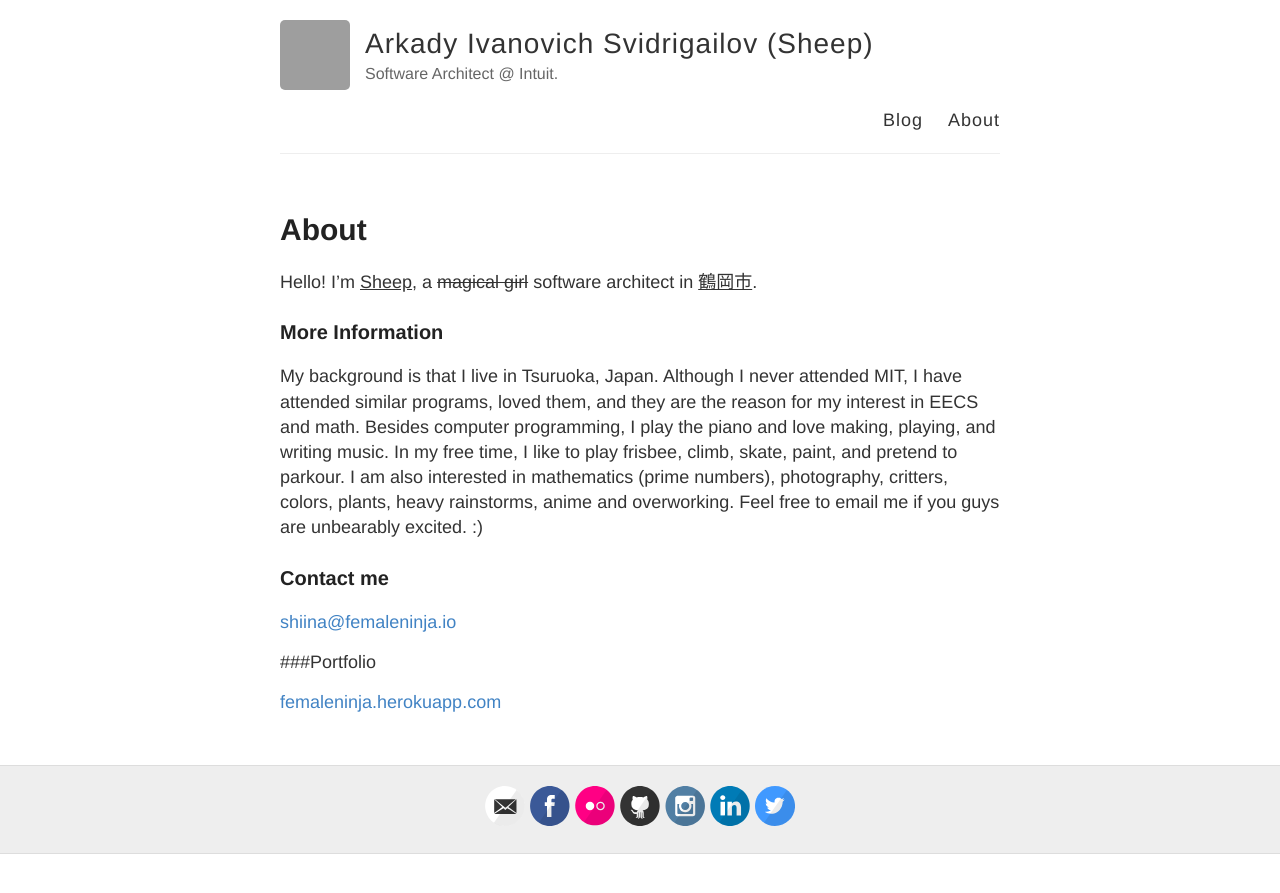
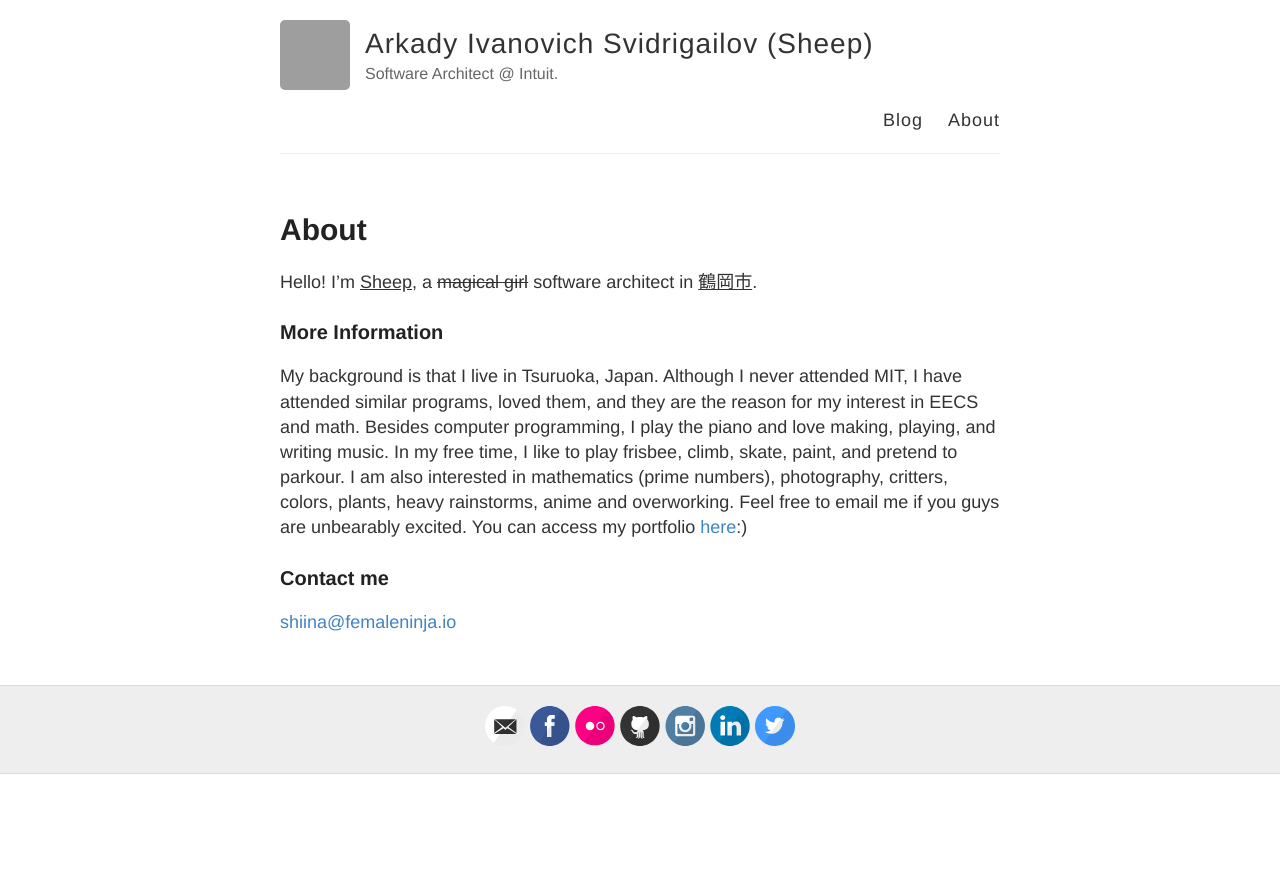
Before and after one commit to femaleninja/femaleninja.github.io, a Jekyll site: the page built from about.md, in a window 1280 px wide. Shown: the top 893 px of the page. Built offline with Jekyll 4.4.1, drawn with Linux system fonts in a browser that asks for light colours; grey boxes are pictures that could not be loaded.

Commit message:
femaleninjaaaa

```diff
--- a/about.md
+++ b/about.md
@@ -8,12 +8,8 @@ permalink: /about/
 
 ### More Information
 
-My background is that I live in Tsuruoka, Japan. Although I never attended MIT, I have attended similar programs, loved them, and they are the reason for my interest in EECS and math. Besides computer programming, I play the piano and love making, playing, and writing music. In my free time, I like to play frisbee, climb, skate, paint, and pretend to parkour. I am also interested in mathematics (prime numbers), photography, critters, colors, plants, heavy rainstorms, anime and overworking. Feel free to email me if you guys are unbearably excited. :)
+My background is that I live in Tsuruoka, Japan. Although I never attended MIT, I have attended similar programs, loved them, and they are the reason for my interest in EECS and math. Besides computer programming, I play the piano and love making, playing, and writing music. In my free time, I like to play frisbee, climb, skate, paint, and pretend to parkour. I am also interested in mathematics (prime numbers), photography, critters, colors, plants, heavy rainstorms, anime and overworking. Feel free to email me if you guys are unbearably excited. You can access my portfolio [here](http://femaleninja.herokuapp.com/#/):)
 
 ### Contact me
 
 [shiina@femaleninja.io](mailto:shiina@femaleninja.io)
-
-###Portfolio
-
-[femaleninja.herokuapp.com](http://femaleninja.herokuapp.com/#/)
```
